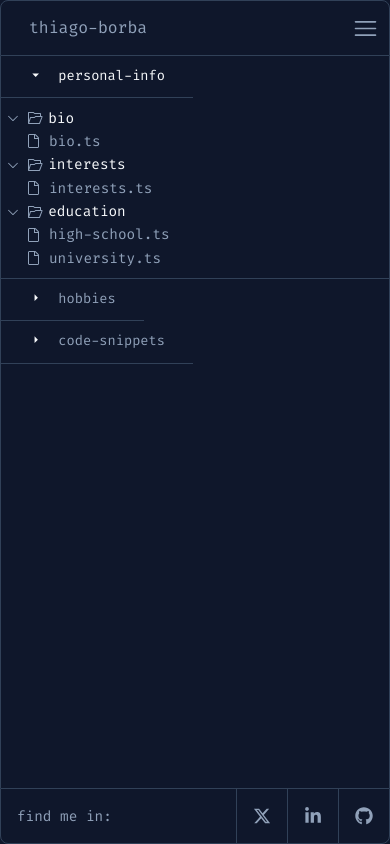
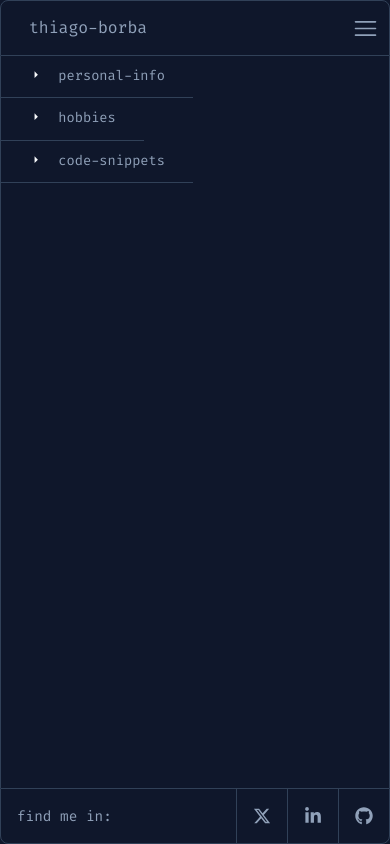
Before and after one commit to thiagoborba/portifolio-front, a Next.js app: page /about-me in a window 390 px wide. Built offline with nearby package versions, Linux system fonts and the light colour scheme.

Commit message:
faet: Corrige scrool em about e projects

```diff
--- a/src/Components/Collapse/index.tsx
+++ b/src/Components/Collapse/index.tsx
@@ -16,7 +16,11 @@ export const Collapse = ({
   title,
   open: initialOpen = true,
 }: CollapseProps) => {
-  const [open, setOpen] = useState(initialOpen);
+  const [open, setOpen] = useState(() => {
+    if (typeof window === 'undefined') return initialOpen;
+    const isMobileNow = window.matchMedia('(max-width: 890px)').matches;
+    return isMobileNow ? false : initialOpen;
+  });
 
   return (
     <div className={`collapse-container${open ? ' -open' : ''}`}>
--- a/src/Components/EditorLayout/styles.module.scss
+++ b/src/Components/EditorLayout/styles.module.scss
@@ -31,6 +31,10 @@ $breakpoint-mobile: 890px;
   flex: 1;
   min-width: 0;
   overflow-y: auto;
+
+  @media (max-width: $breakpoint-mobile) {
+    overflow: hidden;
+  }
 }
 
 .mobileNav {
@@ -50,9 +54,9 @@ $breakpoint-mobile: 890px;
   position: relative;
 
   @media (max-width: $breakpoint-mobile) {
-    flex: none;
-    min-height: unset;
-    overflow: visible;
+    flex: 1;
+    min-height: 0;
+    overflow-y: auto;
   }
 }
 
--- a/src/Components/EditorPane/styles.module.scss
+++ b/src/Components/EditorPane/styles.module.scss
@@ -8,7 +8,7 @@
   overflow: hidden;
 
   @media (max-width: 890px) {
-    overflow: visible;
+    overflow: hidden;
   }
 }
 
@@ -21,7 +21,7 @@
   overflow-y: auto;
 
   @media (max-width: 890px) {
-    overflow: visible;
-    min-height: unset;
+    overflow-y: auto;
+    min-height: 0;
   }
 }
```
